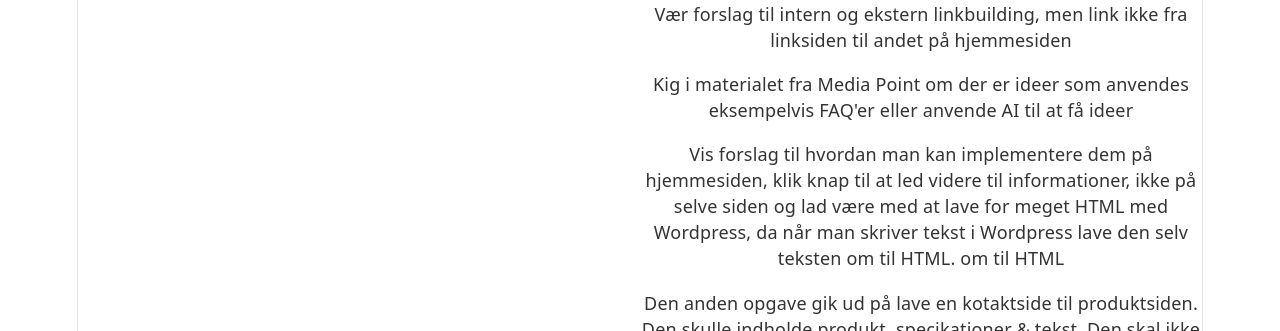
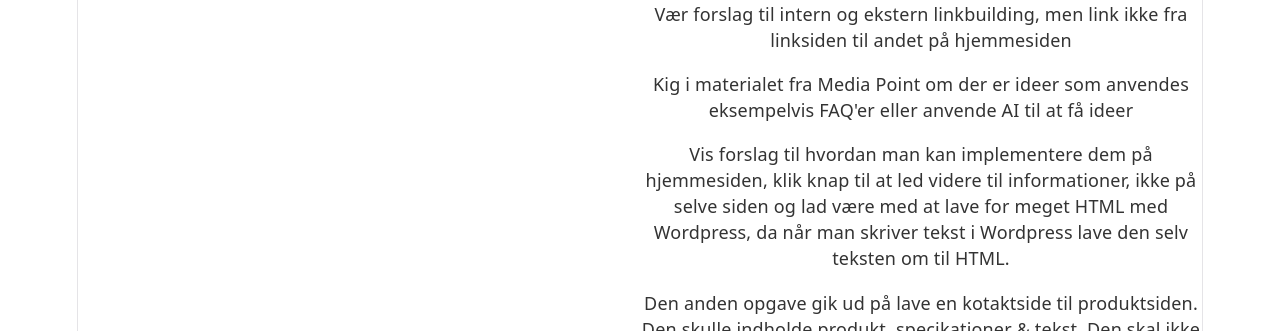
Before and after one commit to SimonH3-coder/Portfolio-Simon, a React (Vite) app: page /Praktik in a window 1280 px wide. Shown: the part 1540-1871 px from the top of the page. Built offline with nearby package versions, Linux system fonts and the light colour scheme.

Commit message:
fix: remove redundant text and improve clarity in Praktik page content

```diff
--- a/src/pages/Praktik.jsx
+++ b/src/pages/Praktik.jsx
@@ -44,7 +44,7 @@ export function Praktik() {
                 <p className="my-2 mx-0 py-2 px-0"> Kig i materialet fra Media Point om der er ideer som anvendes eksempelvis FAQ'er eller anvende AI til at få ideer</p>
                 <p className="my-2 mx-0 py-2 px-0"> Vis forslag til hvordan man kan implementere dem på hjemmesiden, klik knap til at led videre til informationer, ikke på selve
                     siden og lad være med at lave for meget HTML med Wordpress, da når man skriver tekst i Wordpress lave den selv teksten om til HTML.
-                     om til HTML</p>
+                    </p>
 
                      <p className="my-2 mx-0 py-2 px-0"> Den anden opgave gik ud på lave en kotaktside til produktsiden. Den skulle indholde produkt, specikationer & tekst. Den skal ikke indholde få et tilbud, køb og koktaktside. De skal vise en tydlig CTA knap der leder til en side med kontaktformular. Dette laves i Wordpress og opgaven var på side 33 i Mediapoint mappen. </p>
 <p className="my-2 mx-0 py-2 px-0">Ved den trejde opgave skulle der laves et produktkort med produktnavn, den skal passer sammen med... og skal ikke være teknisk-ikke værdibasseret. Løsning skal være kort beskrevet til mindre rør, til store dimensioner og fleksibel brug. CTA skal vise se pris, få et tilbud og se detajler. Den skal ingen cases og proof have. Siden skal laves i Wordpress. Opgaven var på  side 31 i Mediapoint mappen </p>
```
